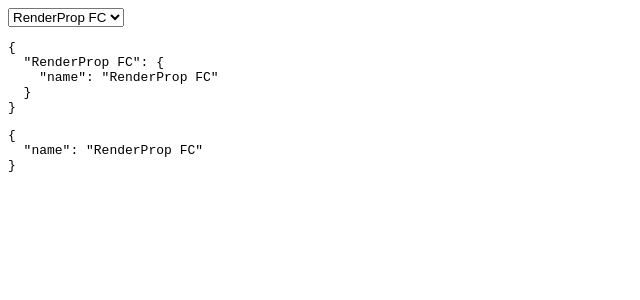
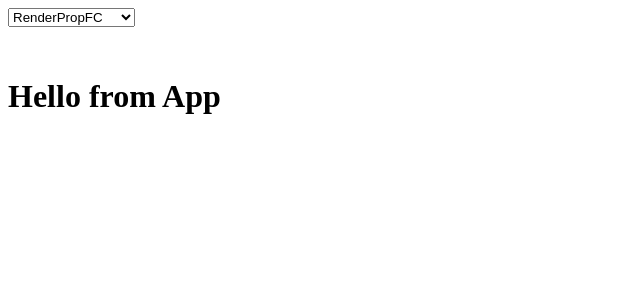
Before and after one commit to wscnd/react-hocs-render-props, a React (Create React App) app: page / in a window 1280 px wide. Shown: the top 300 px of the page, without its empty margins (0-640 px from the left). Built offline with nearby package versions, Linux system fonts and the light colour scheme.

Commit message:
Basic component selector from src/examples

```diff
--- a/src/App.tsx
+++ b/src/App.tsx
@@ -3,20 +3,31 @@ import _ from "lodash";
 
 import * as Examples from "./examples";
 
-const Components = [
-  { name: "RenderProp FC", Component: Examples.RenderPropFC },
-];
+const mapper = (value: [string, React.FunctionComponent<any>]) => {
+  const [name, fn] = value;
+  return {
+    name,
+    Component: fn,
+  };
+};
 
 function App() {
+  const [Components] = React.useState(() =>
+    Object.entries(Examples).map(mapper),
+  );
+
   const [selection, setSelection] = React.useState(Components[0]);
-  const componentsByName = React.useMemo(() => _.keyBy(Components, "name"), []);
+
+  const componentsByName = React.useMemo(
+    () => _.keyBy(Components, "name"),
+    [Components],
+  );
 
   function onSelectChange(event: React.ChangeEvent<HTMLSelectElement>) {
     const selectedName = event.target.value;
     const component = componentsByName[selectedName];
     setSelection(component);
   }
-  console.log(componentsByName);
 
   function stringify(object: any) {
     return (
@@ -35,9 +46,13 @@ function App() {
           </option>
         ))}
       </select>
-      <div>
+      {/* <div>
         {stringify(componentsByName)}
         {stringify(selection)}
+      </div> */}
+
+      <div style={{ paddingTop: 30 }}>
+        {selection ? <selection.Component /> : null}
       </div>
     </div>
   );
--- /dev/null
+++ b/src/examples/hocs/WithEnhancerHOC.tsx
@@ -0,0 +1,7 @@
+import * as React from "react";
+
+const withEnhancerHoc: React.FunctionComponent = () => {
+  return <h1>hello from withEnhancerHoc</h1>;
+};
+
+export { withEnhancerHoc };
--- /dev/null
+++ b/src/examples/hocs/WithInjectorHOC.tsx
@@ -0,0 +1,7 @@
+import * as React from "react";
+
+const withInjectorHOC: React.FunctionComponent = () => {
+  return <h1>Hello from withINjectorHoc</h1>;
+};
+
+export { withInjectorHOC };
--- a/src/examples/index.ts
+++ b/src/examples/index.ts
@@ -1 +1,3 @@
 export * from "./RenderPropFC";
+export * from "./hocs/WithEnhancerHOC";
+export * from "./hocs/WithInjectorHOC";
```
Also changed, not shown: 2 other files (tests, documents, lock files or other folders).
